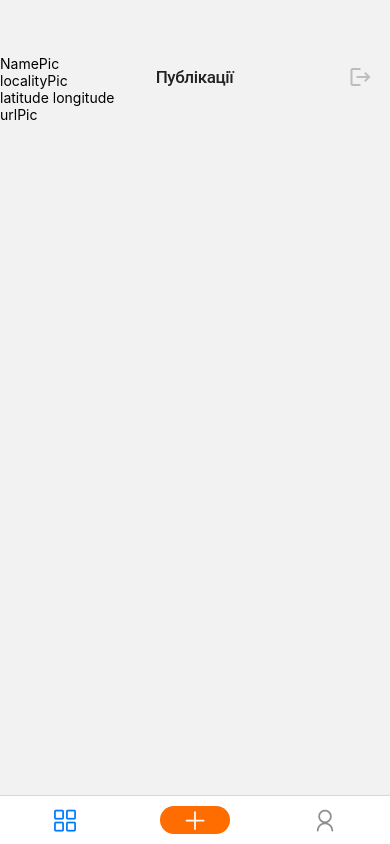
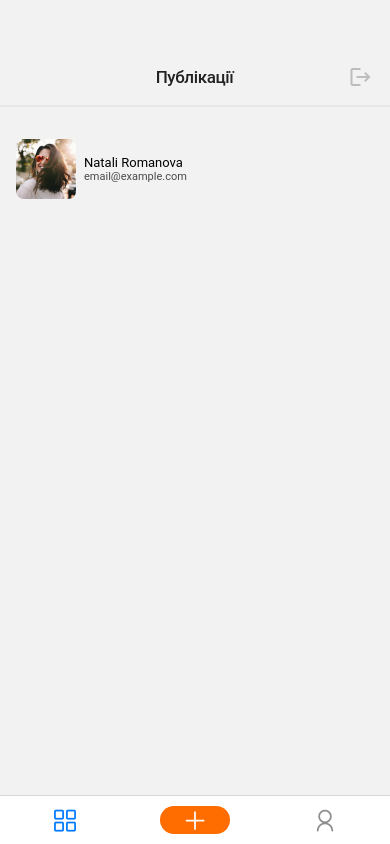
Before and after one commit to OlegSyrovatko/AwesomeReactNativeProject, a React Native app: screen /Home in a window 390 px wide. Built offline with nearby package versions, Linux system fonts and the light colour scheme.

Commit message:
add post user

```diff
--- a/Screens/PostsScreen/PostsScreen.jsx
+++ b/Screens/PostsScreen/PostsScreen.jsx
@@ -1,7 +1,8 @@
 import React from "react";
-import { View, Text, StyleSheet } from "react-native";
+import { View, Text, StyleSheet, ImageBackground } from "react-native";
 import { MaterialIcons } from "@expo/vector-icons";
-import { useNavigation, useRoute } from "@react-navigation/native";
+import { useRoute } from "@react-navigation/native";
+import avatarIcon from "../../assets/avatarIcon.png";
 
 const PostsScreen = ({ navigation }) => {
   const goToLogin = () => {
@@ -30,10 +31,6 @@ const PostsScreen = ({ navigation }) => {
     }
   }
 
-  // const {
-  //   params: { namePhoto, locality, location, urlPhoto },
-  // } = useRoute();
-
   return (
     <View style={styles.container}>
       <MaterialIcons
@@ -44,6 +41,21 @@ const PostsScreen = ({ navigation }) => {
         onPress={goToLogin}
       />
       <Text style={styles.title}>Публікації</Text>
+      <View style={styles.line} />
+      <View style={styles.user}>
+        <ImageBackground
+          source={avatarIcon}
+          resizeMode="cover"
+          style={styles.imageAvatar}
+        ></ImageBackground>
+        <View style={styles.userItems}>
+          <Text style={styles.userName}>Natali Romanova</Text>
+          <Text style={styles.userEml}>email@example.com</Text>
+        </View>
+      </View>
+
+      {/* {urlPic && (
+        <>
           <Text>NamePic {NamePic}</Text>
           <Text>localityPic {localityPic}</Text>
           <Text>
@@ -51,6 +63,8 @@ const PostsScreen = ({ navigation }) => {
             longitude {longitude}
           </Text>
           <Text>urlPic {urlPic}</Text>
+        </>
+      )} */}
     </View>
   );
 };
@@ -81,6 +95,41 @@ const styles = StyleSheet.create({
     right: "4.27%",
     top: 10,
   },
+  line: {
+    marginTop: 50,
+    borderWidth: 1,
+    borderColor: "#E8E8E8",
+    width: "100%",
+  },
+  imageAvatar: {
+    width: 60,
+    height: 60,
+    radius: 16,
+  },
+  user: {
+    display: "flex",
+    flexDirection: "row",
+    alignItems: "center",
+    marginTop: 32,
+    marginLeft: 16,
+    gap: 8,
+  },
+  userItems: {
+    display: "flex",
+    flexDirection: "column",
+  },
+  userName: {
+    fontFamily: "Roboto",
+    fontStyle: "Bold",
+    fontSize: 13,
+    lineHeight: 15,
+  },
+  userEml: {
+    fontFamily: "Roboto",
+    fontSize: 11,
+    lineHeight: 13,
+    color: "rgba(33, 33, 33, 0.8)",
+  },
 });
 
 export default PostsScreen;
```
Lines whose indentation alone changed are shown as unchanged.
